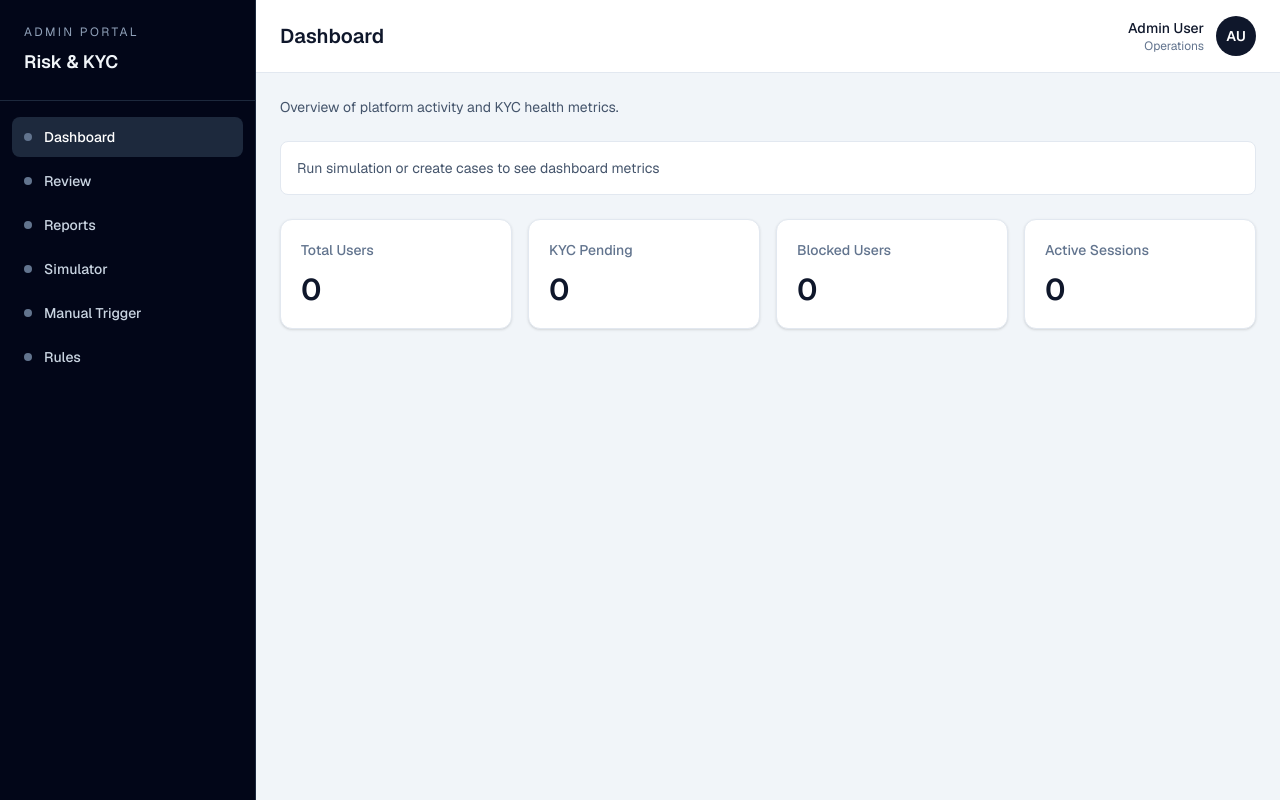
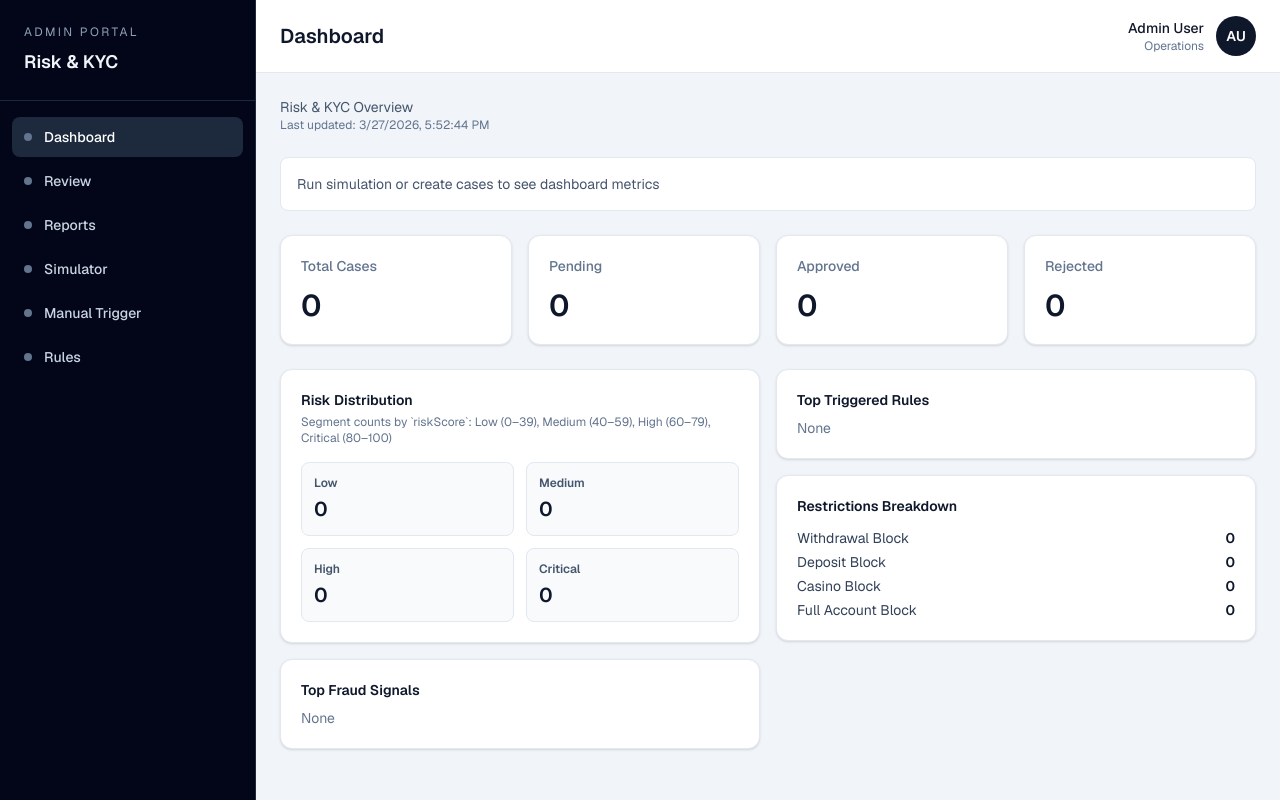
Before and after one commit to ptsportsbookcom-sudo/risk-kyc, a Next.js app: page /dashboard in a window 1280 px wide. Built offline with nearby package versions, Linux system fonts and the light colour scheme.

Commit message:
feat: add risk dashboard with case metrics and fraud distribution

```diff
--- a/app/(admin)/dashboard/page.tsx
+++ b/app/(admin)/dashboard/page.tsx
@@ -1,85 +1,81 @@
 "use client";
 
-import { useEffect, useMemo, useState } from "react";
-
-type StoredCase = {
-  userId: string;
-  status: string;
-  restrictions?: string[];
-};
+import { useMemo } from "react";
+import { useKycCases } from "@/app/components/kyc-cases-context";
 
 export default function DashboardPage() {
-  const readStorage = () => {
-    const fallback = { cases: [] as StoredCase[], activeSessions: 0 };
-    if (typeof window === "undefined") return fallback;
-    try {
-      const rawCases =
-        window.localStorage.getItem("kycCases") ?? window.localStorage.getItem("kyc_cases");
-      const parsedCases = rawCases ? (JSON.parse(rawCases) as StoredCase[]) : [];
-      const rawSimResults = window.localStorage.getItem("simulationResults");
-      const parsedSimResults = rawSimResults ? (JSON.parse(rawSimResults) as unknown[]) : [];
-      return {
-        cases: Array.isArray(parsedCases) ? parsedCases : [],
-        activeSessions: Array.isArray(parsedSimResults) ? parsedSimResults.length : 0,
-      };
-    } catch {
-      return fallback;
-    }
-  };
-  const initial = typeof window === "undefined" ? { cases: [], activeSessions: 0 } : readStorage();
-  const [cases, setCases] = useState<StoredCase[]>(initial.cases);
-  const [activeSessionsFromSim, setActiveSessionsFromSim] = useState(initial.activeSessions);
+  const { cases } = useKycCases();
+  const metrics = useMemo(() => {
+    const totalCases = cases.length;
+    const pendingCases = cases.filter((c) => c.status === "Pending").length;
+    const approvedCases = cases.filter((c) => c.status === "Approved").length;
+    const rejectedCases = cases.filter((c) => c.status === "Rejected").length;
 
-  useEffect(() => {
-    const onUpdated = () => {
-      const next = readStorage();
-      setCases(next.cases);
-      setActiveSessionsFromSim(next.activeSessions);
-    };
-    window.addEventListener("kyc-data-updated", onUpdated);
-    window.addEventListener("storage", onUpdated);
-    return () => {
-      window.removeEventListener("kyc-data-updated", onUpdated);
-      window.removeEventListener("storage", onUpdated);
-    };
-  }, []);
+    const riskBuckets = {
+      Low: 0,
+      Medium: 0,
+      High: 0,
+      Critical: 0,
+    } as Record<"Low" | "Medium" | "High" | "Critical", number>;
 
-  const metrics = useMemo(() => {
-    const totalUsers = new Set(cases.map((item) => item.userId)).size;
-    const pendingCases = cases.filter((item) => item.status.toLowerCase() === "pending");
-    const blockedUsers = cases.filter((item) =>
-      (item.restrictions ?? []).includes("Full Account Block")
-    ).length;
-    const activeSessions = activeSessionsFromSim > 0 ? activeSessionsFromSim : totalUsers;
+    const signalCounts = new Map<string, number>();
+    const ruleCounts = new Map<string, number>();
+    const restrictionCounts = new Map<string, number>();
+
+    cases.forEach((c) => {
+      const score =
+        typeof c.riskScore === "number" && Number.isFinite(c.riskScore)
+          ? c.riskScore
+          : 0;
+
+      if (score >= 80) riskBuckets.Critical += 1;
+      else if (score >= 60) riskBuckets.High += 1;
+      else if (score >= 40) riskBuckets.Medium += 1;
+      else riskBuckets.Low += 1;
+
+      (c.fraudFlags ?? []).forEach((signal) => {
+        signalCounts.set(signal, (signalCounts.get(signal) ?? 0) + 1);
+      });
+
+      (c.triggeredRules ?? []).forEach((r) => {
+        ruleCounts.set(r.name, (ruleCounts.get(r.name) ?? 0) + 1);
+      });
+
+      (c.restrictions ?? []).forEach((r) => {
+        restrictionCounts.set(r, (restrictionCounts.get(r) ?? 0) + 1);
+      });
+    });
+
+    const topFraudSignals = Array.from(signalCounts.entries())
+      .sort((a, b) => b[1] - a[1])
+      .slice(0, 5);
+    const topTriggeredRules = Array.from(ruleCounts.entries())
+      .sort((a, b) => b[1] - a[1])
+      .slice(0, 5);
 
     return {
-      totalUsers,
-      pendingCasesCount: pendingCases.length,
-      blockedUsers,
-      activeSessions,
+      totalCases,
+      pendingCases,
+      approvedCases,
+      rejectedCases,
+      riskBuckets,
+      topFraudSignals,
+      topTriggeredRules,
+      restrictionCounts,
     };
-  }, [cases, activeSessionsFromSim]);
-
-  useEffect(() => {
-    console.log("players:", metrics.totalUsers);
-    console.log("cases:", cases.length);
-    console.log("pending:", metrics.pendingCasesCount);
-  }, [metrics.totalUsers, metrics.pendingCasesCount, cases.length]);
-
-  const dashboardStats = [
-    { label: "Total Users", value: metrics.totalUsers.toLocaleString() },
-    { label: "KYC Pending", value: metrics.pendingCasesCount.toLocaleString() },
-    { label: "Blocked Users", value: metrics.blockedUsers.toLocaleString() },
-    { label: "Active Sessions", value: metrics.activeSessions.toLocaleString() },
-  ];
+  }, [cases]);
 
   const showEmptyState = cases.length === 0;
+  const lastUpdated = new Date().toLocaleString();
 
   return (
     <section className="space-y-6">
-      <p className="text-sm text-slate-600">
-        Overview of platform activity and KYC health metrics.
-      </p>
+      <div className="flex flex-col gap-1 sm:flex-row sm:items-center sm:justify-between">
+        <div>
+          <p className="text-sm text-slate-600">Risk & KYC Overview</p>
+          <p className="text-xs text-slate-500">Last updated: {lastUpdated}</p>
+        </div>
+      </div>
 
       {showEmptyState ? (
         <p className="rounded-lg border border-slate-200 bg-white p-4 text-sm text-slate-600">
@@ -88,17 +84,115 @@ export default function DashboardPage() {
       ) : null}
 
       <div className="grid gap-4 sm:grid-cols-2 xl:grid-cols-4">
-        {dashboardStats.map((stat) => (
-          <article
-            key={stat.label}
-            className="rounded-xl border border-slate-200 bg-white p-5 shadow-sm"
-          >
-            <p className="text-sm font-medium text-slate-500">{stat.label}</p>
-            <p className="mt-3 text-3xl font-semibold tracking-tight text-slate-900">
-              {stat.value}
+        <article className="rounded-xl border border-slate-200 bg-white p-5 shadow-sm">
+          <p className="text-sm font-medium text-slate-500">Total Cases</p>
+          <p className="mt-3 text-3xl font-semibold tracking-tight text-slate-900">
+            {metrics.totalCases.toLocaleString()}
+          </p>
+        </article>
+
+        <article className="rounded-xl border border-slate-200 bg-white p-5 shadow-sm">
+          <p className="text-sm font-medium text-slate-500">Pending</p>
+          <p className="mt-3 text-3xl font-semibold tracking-tight text-slate-900">
+            {metrics.pendingCases.toLocaleString()}
+          </p>
+        </article>
+
+        <article className="rounded-xl border border-slate-200 bg-white p-5 shadow-sm">
+          <p className="text-sm font-medium text-slate-500">Approved</p>
+          <p className="mt-3 text-3xl font-semibold tracking-tight text-slate-900">
+            {metrics.approvedCases.toLocaleString()}
+          </p>
+        </article>
+
+        <article className="rounded-xl border border-slate-200 bg-white p-5 shadow-sm">
+          <p className="text-sm font-medium text-slate-500">Rejected</p>
+          <p className="mt-3 text-3xl font-semibold tracking-tight text-slate-900">
+            {metrics.rejectedCases.toLocaleString()}
+          </p>
+        </article>
+      </div>
+
+      <div className="grid gap-4 xl:grid-cols-12">
+        <div className="xl:col-span-6 space-y-4">
+          <article className="rounded-xl border border-slate-200 bg-white p-5 shadow-sm">
+            <p className="text-sm font-semibold text-slate-900">Risk Distribution</p>
+            <p className="mt-1 text-xs text-slate-500">
+              Segment counts by `riskScore`: Low (0–39), Medium (40–59), High (60–79), Critical (80–100)
             </p>
+
+            <div className="mt-4 grid gap-3 sm:grid-cols-2">
+              {(
+                [
+                  ["Low", metrics.riskBuckets.Low],
+                  ["Medium", metrics.riskBuckets.Medium],
+                  ["High", metrics.riskBuckets.High],
+                  ["Critical", metrics.riskBuckets.Critical],
+                ] as Array<[string, number]>
+              ).map(([label, count]) => (
+                <div key={label} className="rounded-lg border border-slate-200 bg-slate-50 p-3">
+                  <p className="text-xs font-semibold text-slate-600">{label}</p>
+                  <p className="mt-1 text-xl font-semibold text-slate-900">{count}</p>
+                </div>
+              ))}
+            </div>
           </article>
-        ))}
+
+          <article className="rounded-xl border border-slate-200 bg-white p-5 shadow-sm">
+            <p className="text-sm font-semibold text-slate-900">Top Fraud Signals</p>
+            {metrics.topFraudSignals.length === 0 ? (
+              <p className="mt-2 text-sm text-slate-500">None</p>
+            ) : (
+              <ul className="mt-3 space-y-1">
+                {metrics.topFraudSignals.map(([signal, count]) => (
+                  <li key={signal} className="flex items-center justify-between">
+                    <span className="text-sm text-slate-700">{signal}</span>
+                    <span className="text-sm font-semibold text-slate-900">{count}</span>
+                  </li>
+                ))}
+              </ul>
+            )}
+          </article>
+        </div>
+
+        <div className="xl:col-span-6 space-y-4">
+          <article className="rounded-xl border border-slate-200 bg-white p-5 shadow-sm">
+            <p className="text-sm font-semibold text-slate-900">Top Triggered Rules</p>
+            {metrics.topTriggeredRules.length === 0 ? (
+              <p className="mt-2 text-sm text-slate-500">None</p>
+            ) : (
+              <ul className="mt-3 space-y-1">
+                {metrics.topTriggeredRules.map(([ruleName, count]) => (
+                  <li key={ruleName} className="flex items-center justify-between">
+                    <span className="text-sm text-slate-700">{ruleName}</span>
+                    <span className="text-sm font-semibold text-slate-900">{count}</span>
+                  </li>
+                ))}
+              </ul>
+            )}
+          </article>
+
+          <article className="rounded-xl border border-slate-200 bg-white p-5 shadow-sm">
+            <p className="text-sm font-semibold text-slate-900">Restrictions Breakdown</p>
+            <ul className="mt-3 space-y-1">
+              {(
+                [
+                  "Withdrawal Block",
+                  "Deposit Block",
+                  "Casino Block",
+                  "Full Account Block",
+                ] as string[]
+              ).map((restriction) => (
+                <li key={restriction} className="flex items-center justify-between">
+                  <span className="text-sm text-slate-700">{restriction}</span>
+                  <span className="text-sm font-semibold text-slate-900">
+                    {metrics.restrictionCounts.get(restriction) ?? 0}
+                  </span>
+                </li>
+              ))}
+            </ul>
+          </article>
+        </div>
       </div>
     </section>
   );
```
